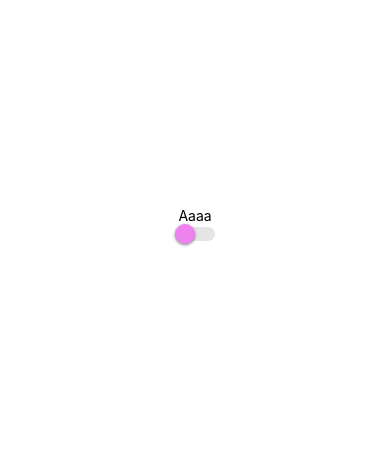
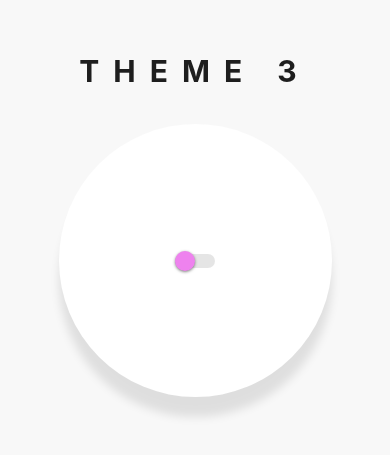
Before and after one commit to asandler77/reanimatedthree, a React Native app: screen / in a window 390 px wide. Shown: the part 197-652 px from the top of the page. Built offline with nearby package versions, Linux system fonts and the light colour scheme.

Commit message:
Wrap the text with flex: 1

```diff
--- a/src/page/ToggleAnimation.tsx
+++ b/src/page/ToggleAnimation.tsx
@@ -1,10 +1,6 @@
-import React, {useState} from 'react';
-import {StyleSheet, Switch, Text, View} from 'react-native';
-
-type Theme = 'light' | 'dark';
-
-export const ToggleAnimation = () => {
-  const [theme, setTheme] = useState<Theme>('light');
+import React, { useState } from "react";
+import { Dimensions, StyleSheet, Switch } from "react-native";
+import Animated, { interpolateColor, useAnimatedStyle, useDerivedValue, withTiming } from "react-native-reanimated";
 
 const Colors = {
   dark: {
@@ -20,29 +16,97 @@ export const ToggleAnimation = () => {
 };
 
 const SWITCH_TRACK_COLOR = {
-    true: `rgba(256,0,256, 0.2)`,
-    false: `rgba(0,0,0, 0.1)`,
+  true: 'rgba(256, 0, 256, 0.2)',
+  false: 'rgba(0,0,0,0.1)',
 };
 
+type Theme = 'light' | 'dark';
+
+export const ToggleAnimation = () => {
+  const [theme, setTheme] = useState<Theme>('light');
+
+  // const progress = useSharedValue(0);
+  const progress = useDerivedValue(() => {
+    return theme === 'dark' ? withTiming(1) : withTiming(0);
+  }, [theme]);
+
+  const rStyle = useAnimatedStyle(() => {
+    const backgroundColor = interpolateColor(
+      progress.value,
+      [0, 1],
+      [Colors.light.background, Colors.dark.background],
+    );
+
+    return {backgroundColor};
+  });
+
+  console.log('theme===', theme);
+  const rCircleStyle = useAnimatedStyle(() => {
+    const backgroundColor = interpolateColor(
+      progress.value,
+      [0, 1],
+      [Colors.light.circle, Colors.dark.circle],
+    );
+
+    return {backgroundColor};
+  });
+
+  const rTextStyle = useAnimatedStyle(() => {
+    const color = interpolateColor(
+      progress.value,
+      [0, 1],
+      [Colors.light.text, Colors.dark.text],
+    );
+
+    return {color};
+  });
+
   return (
-    <View style={styles.container}>
-      <Text>Aaaa</Text>
+    <Animated.View style={[styles.container, rStyle]}>
+      <Animated.Text style={[styles.text, rTextStyle]}>Theme 3</Animated.Text>
+      <Animated.View style={[styles.circle, rCircleStyle]}>
         <Switch
           value={theme === 'dark'}
-        trackColor={SWITCH_TRACK_COLOR}
-        thumbColor={'violet'}
           onValueChange={toggled => {
             setTheme(toggled ? 'dark' : 'light');
           }}
+          trackColor={SWITCH_TRACK_COLOR}
+          thumbColor={'violet'}
         />
-    </View>
+      </Animated.View>
+    </Animated.View>
   );
 };
+
+const SIZE = Dimensions.get('window').width * 0.7;
 
 const styles = StyleSheet.create({
   container: {
     flex: 1,
+    backgroundColor: '#fff',
     alignItems: 'center',
     justifyContent: 'center',
   },
+  circle: {
+    width: SIZE,
+    height: SIZE,
+    backgroundColor: '#FFF',
+    alignItems: 'center',
+    justifyContent: 'center',
+    borderRadius: SIZE / 2,
+    shadowOffset: {
+      width: 0,
+      height: 20,
+    },
+    shadowRadius: 10,
+    shadowOpacity: 0.1,
+    elevation: 8,
+  },
+  text: {
+    fontSize: 30,
+    textTransform: 'uppercase',
+    fontWeight: '700',
+    letterSpacing: 14,
+    marginBottom: 35,
+  },
 });
```
Lines whose indentation alone changed are shown as unchanged.
